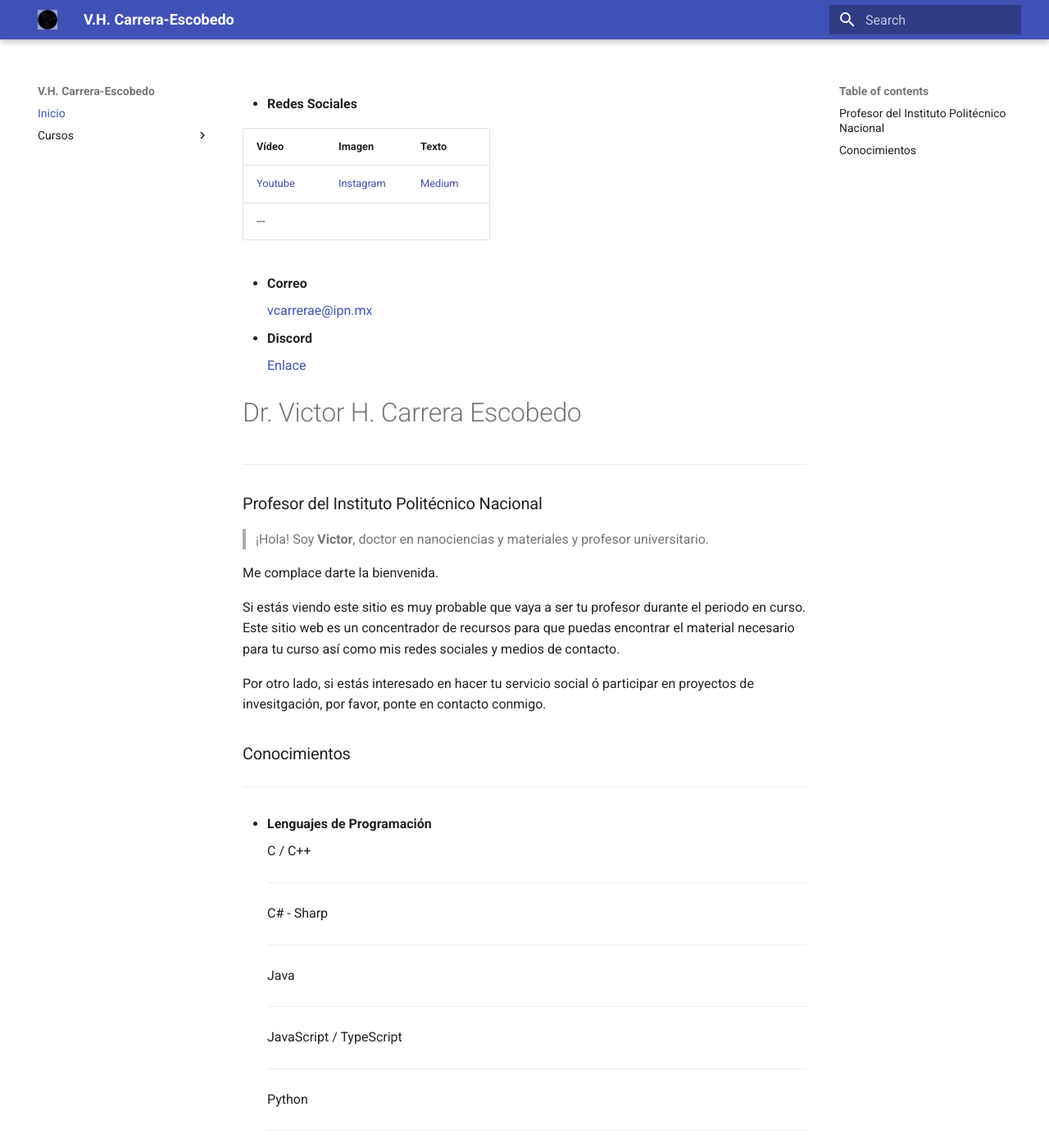
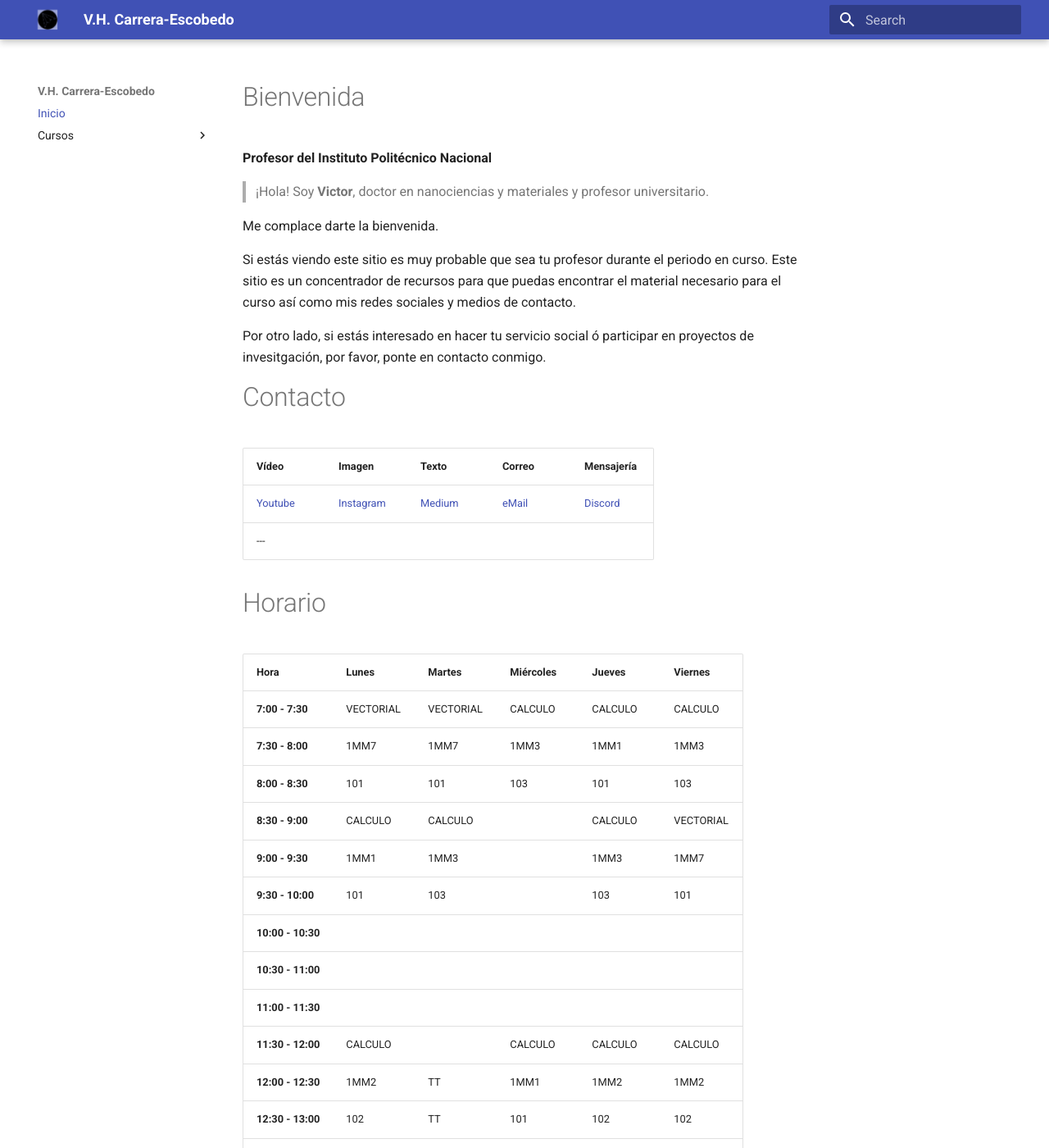
Before and after one commit to vcarrerae/Recursos-academicos, an MkDocs documentation site: the page built from docs/index.md, in a window 1280 px wide and 1400 px high. Shown: the whole window at 82% size. Built offline with MkDocs 1.6.1 and Material for MkDocs 9.7.7, drawn with Linux system fonts in a browser that asks for light colours; some of the changed text lies outside the part shown.

Commit message:
Update index.md

```diff
--- a/docs/index.md
+++ b/docs/index.md
@@ -1,142 +1,23 @@
+# Bienvenida
 
-
-- **Redes Sociales**
-
-| Vídeo | Imagen | Texto |
-|-----------|-----------|-----------|
-| [Youtube](https://www.youtube.com/@vilyvulgar)  | [Instagram](https://www.instagram.com/vilyvulgar/)  | [Medium](https://medium.com/@vilyvulgar)  |
----
-
-- **Correo**
-
-    [vcarrerae@ipn.mx](mailto:vcarrerae@ipn.mx)
-
-- **Discord**
-
-    [Enlace](https://discord.com/invite/YktxYTjwxR)
-
-
-# Dr. Victor H. Carrera Escobedo
-
----
-
-### Profesor del Instituto Politécnico Nacional
+**Profesor del Instituto Politécnico Nacional**
 
 > ¡Hola! Soy **Victor**, doctor en nanociencias y materiales y profesor universitario.
 
 Me complace darte la bienvenida.
 
-Si estás viendo este sitio es muy probable que vaya a ser tu profesor durante el periodo en curso. Este sitio web es un concentrador de recursos para que puedas encontrar el material necesario para tu curso así como mis redes sociales y medios de contacto.
+Si estás viendo este sitio es muy probable que sea tu profesor durante el periodo en curso. Este sitio es un concentrador de recursos para que puedas encontrar el material necesario para el curso así como mis redes sociales y medios de contacto.
 
 Por otro lado, si estás interesado en hacer tu servicio social ó participar en proyectos de invesitgación, por favor, ponte en contacto conmigo.
 >
 
-### Conocimientos
+# Contacto
 
+| Vídeo | Imagen | Texto | Correo | Mensajería |
+|-----------|-----------|-----------|-----------|-----------|
+| [Youtube](https://www.youtube.com/@vilyvulgar)  | [Instagram](https://www.instagram.com/vilyvulgar/)  | [Medium](https://medium.com/@vilyvulgar)  | [eMail](mailto:vcarrerae@ipn.mx) | [Discord](https://discord.com/invite/YktxYTjwxR) |
 ---
 
-- **Lenguajes de Programación**
-
-    C / C++
-
-    ---
-
-    C# - Sharp
-
-    ---
-
-    Java
-
-    ---
-
-    JavaScript / TypeScript
-
-    ---
-
-    Python
-
-    ---
-
-    Kotlin
-
-    ---
-
-    PHP
-
-    ---
-
-    Dart
-
-    ---
-
-    SQL / NoSQL
-
-    ---
-
-    HTML / CSS
-
-- **Idiomas**
-
-    Español (Nativo)
-
-    ---
-
-    Inglés (Intermedio - Técnico)
-
-- **Stacks**
-
-    Visual Studio (.NET)
-
-    ---
-
-    Visual Studio Code
-
-    ---
-
-    Android Studio
-
-    ---
-
-    DevC++ / Embarcadero
-
-    ---
-
-    JetBrains IDE´s
-
-    ---
-
-    React / React Native
-
-    ---
-
-    Kotlin Multi-Platform
-
-    ---
-
-    Flutter / FlutterFlow
-
-    ---
-
-    Framer
-
-    ---
-
-    Wix Studio
-
-    ---
-
-    WordPress
-
-    ---
-
-
-# Cursos del periodo 2027-1
-
----
-
-[[MM] Cálculo vectorial ](https://app.notion.com/p/MM-C-lculo-vectorial-306fcd2155c7805d8f0cd7ddc1afffec?pvs=21)
-
-[[MM] Cálculo diferencial e integral](https://app.notion.com/p/MM-C-lculo-diferencial-e-integral-3acfcd2155c780d2995fe2518801308d?pvs=21)
 
 # Horario
 
```
